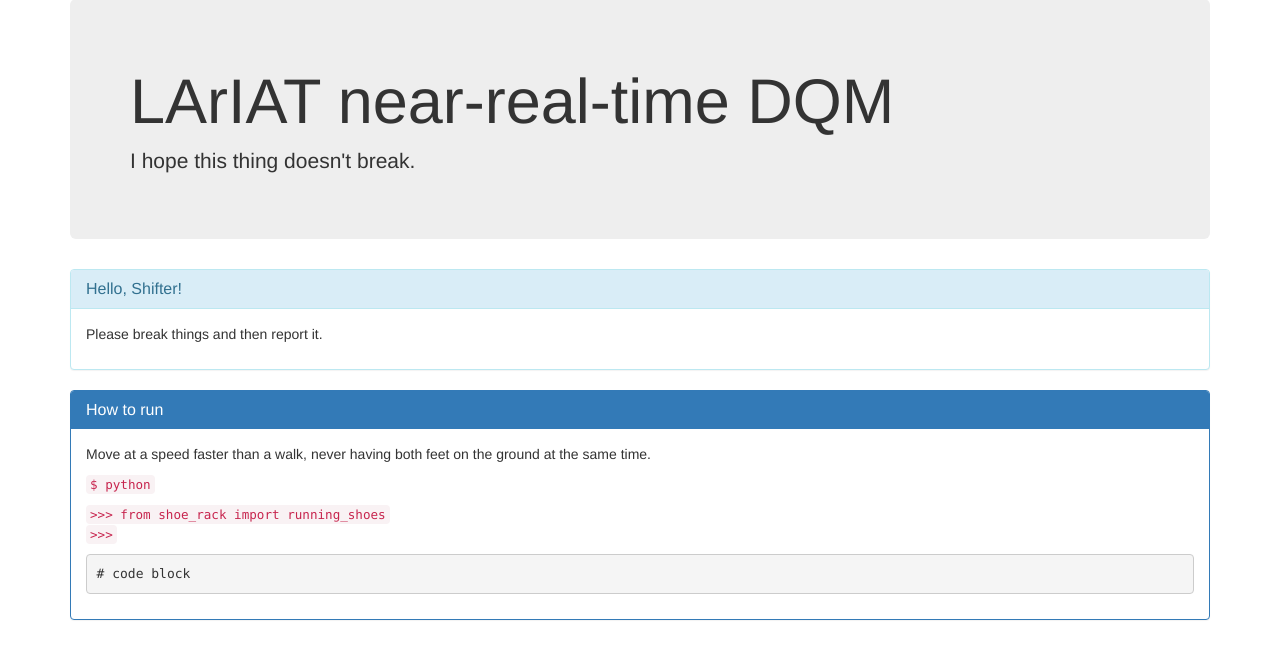
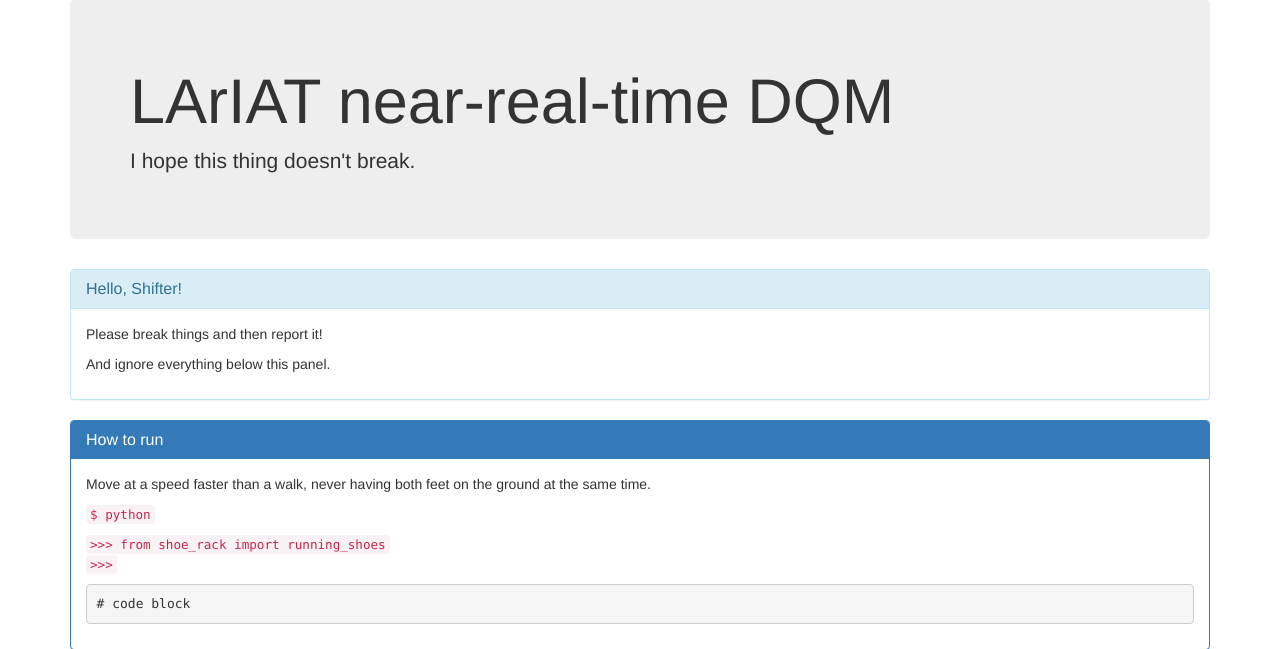
Before and after one commit to lariat/dqm, a Flask app: page / in a window 1280 px wide. Shown: the part 71-720 px from the top of the page. Run offline with Flask 2, Linux system fonts and the light colour scheme; data that the repository does not hold is empty; some libraries are stand-ins or nearby versions.

Commit message:
Clarification on home page.

```diff
--- a/dqm/templates/index.html
+++ b/dqm/templates/index.html
@@ -15,7 +15,8 @@
           <h3 class="panel-title">Hello, Shifter!</h3>
         </div>
         <div class="panel-body">
-          <p>Please break things and then report it.</p>
+          <p>Please break things and then report it!</p>
+          <p>And ignore everything below this panel.</p>
         </div>
       </div>
 
```
